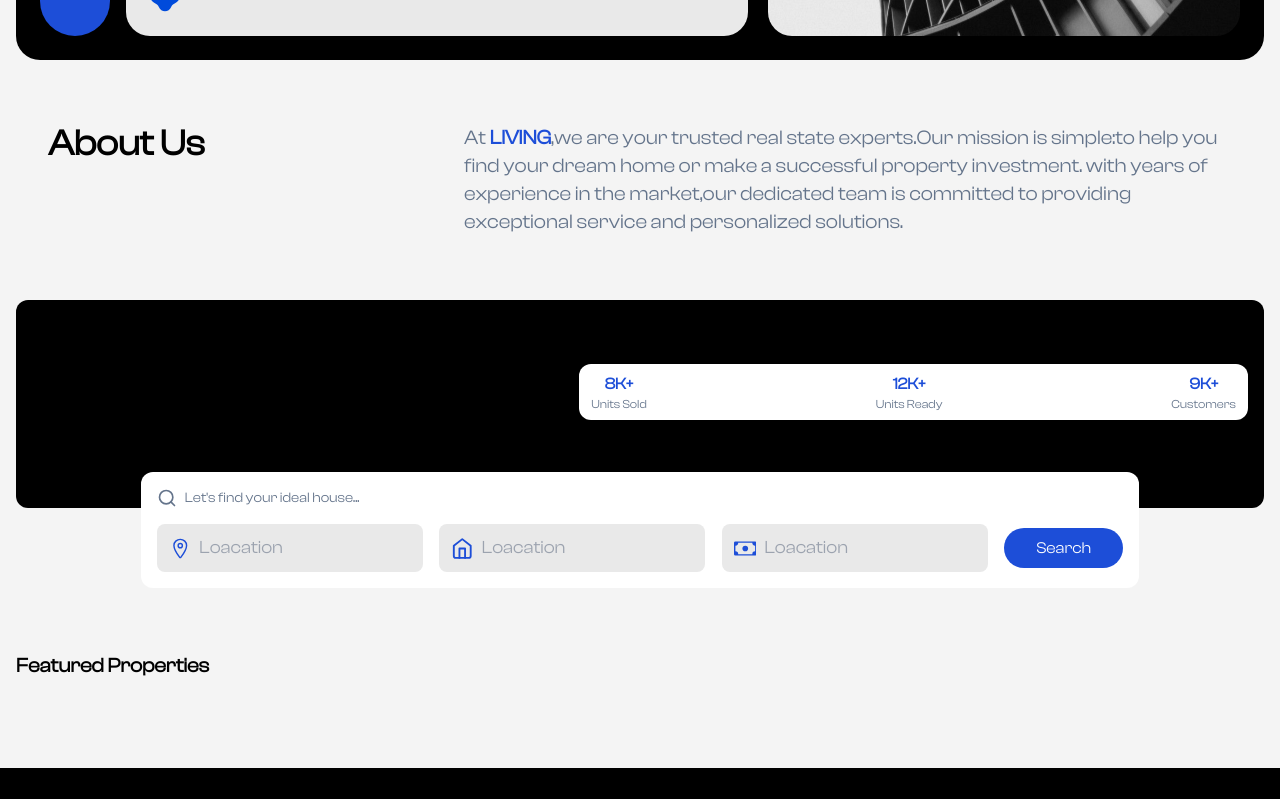
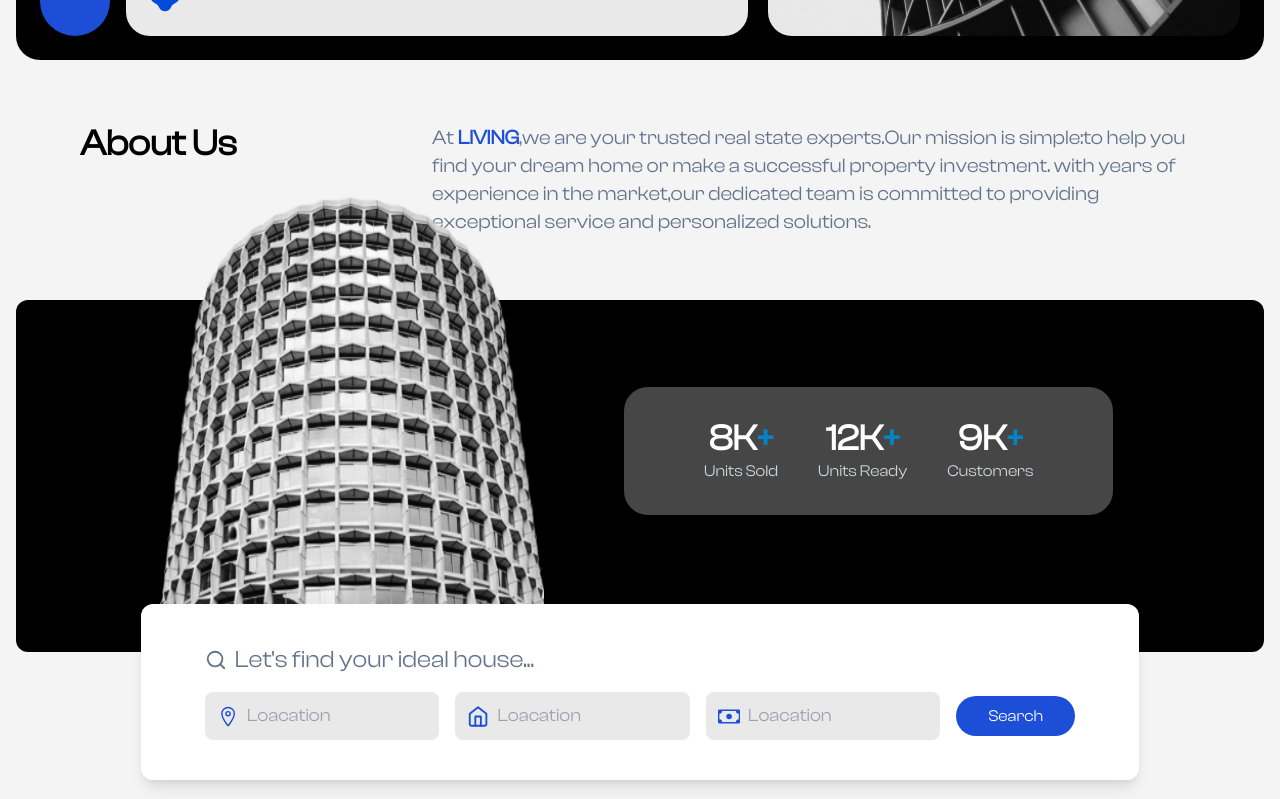
Before and after one commit to alixvar/real-state-web, a Next.js app: page / in a window 1280 px wide. Shown: the part 800-1599 px from the top of the page. Built offline with nearby package versions, Linux system fonts and the light colour scheme.

Commit message:
fix search box styles

```diff
--- a/components/AboutUs.tsx
+++ b/components/AboutUs.tsx
@@ -1,6 +1,6 @@
 function AboutUs() {
   return (
-    <div className="mt-16 px-8 w-full flex items-start justify-between">
+    <div className="mt-16 px-16 w-full flex items-start justify-between">
       <p className="font-semibold text-4xl">About Us</p>
       <p className="text-slate-500 max-w-3xl text-xl">
         At <span className="text-blue-700 font-semibold">LIVING</span>,we are
--- a/components/SearchBox.tsx
+++ b/components/SearchBox.tsx
@@ -3,37 +3,52 @@ import Image from "next/image";
 import { FiSearch, FiHome } from "react-icons/fi";
 import { BsCash } from "react-icons/bs";
 import { IoLocationOutline } from "react-icons/io5";
+import LongBuild from "@/assets/longbuild.svg";
 
 function SearchBox() {
   return (
     <section className="relative flex flex-col items-center justify-center my-16">
-      <div className="h-52 pb-8 bg-black w-full p-2 text-white rounded-xl flex items-center px-4">
+      <div className="bg-black w-full pt-40 px-4 pb-48  text-white rounded-xl flex items-center justify-center ">
+        <div className="absolute left-36 -top-32 flex gap-10 items-center">
           {/* Bulding Image  */}
-        <div className="w-[45%]">
-          {/* <Image src={""} width={100} height={100} alt="" /> */}
+          <div className="relative max-w-sm">
+            <Image
+              src={LongBuild}
+              width={350}
+              height={850}
+              alt=""
+              className="w-full h-full"
+            />
           </div>
           {/* User and Units Info  */}
-        <div className="bg-white rounded-xl flex items-center justify-between w-[55%] px-3 py-2 h-fit">
+          <div className="bg-customSlate/30 rounded-3xl flex items-center px-20 py-8 h-fit gap-10 ml-10 mt-20">
             <div className="text-center">
-            <p className="text-blue-700 font-semibold">8K+</p>
-            <p className="text-slate-500 text-xs">Units Sold</p>
+              <p className="text-white font-semibold text-4xl">
+                8K<span className="text-sky-600">+</span>
+              </p>
+              <p className="text-gray-300">Units Sold</p>
             </div>
             <div className="text-center">
-            <p className="text-blue-700 font-semibold">12K+</p>
-            <p className="text-slate-500 text-xs">Units Ready</p>
+              <p className="text-white font-semibold  text-4xl">
+                12K<span className="text-sky-600">+</span>
+              </p>
+              <p className="text-gray-300">Units Ready</p>
             </div>
             <div className="text-center">
-            <p className="text-blue-700 font-semibold">9K+</p>
-            <p className="text-slate-500 text-xs">Customers</p>
+              <p className="text-white font-semibold  text-4xl">
+                9K<span className="text-sky-600">+</span>
+              </p>
+              <p className="text-gray-300">Customers</p>
+            </div>
           </div>
         </div>
       </div>
       {/* Search Bar  */}
-      <div className="bg-white p-4 rounded-xl flex flex-col gap-4 w-[80%]  absolute -bottom-20 ">
+      <div className="bg-white px-16  shadow-lg py-10 rounded-xl flex flex-col gap-4 w-[80%]  absolute -bottom-32 ">
         {/* Title  */}
-        <div className="flex gap-2">
-          <FiSearch size={20} className="text-slate-500" />
-          <p className="text-slate-500 text-sm">
+        <div className="flex gap-2 items-center">
+          <FiSearch size={22} className="text-slate-500" />
+          <p className="text-slate-500 text-2xl">
             Let's find your ideal house...
           </p>
         </div>
```
Also changed, not shown: assets/longbuild.svg (added). Lines whose indentation alone changed are shown as unchanged.
